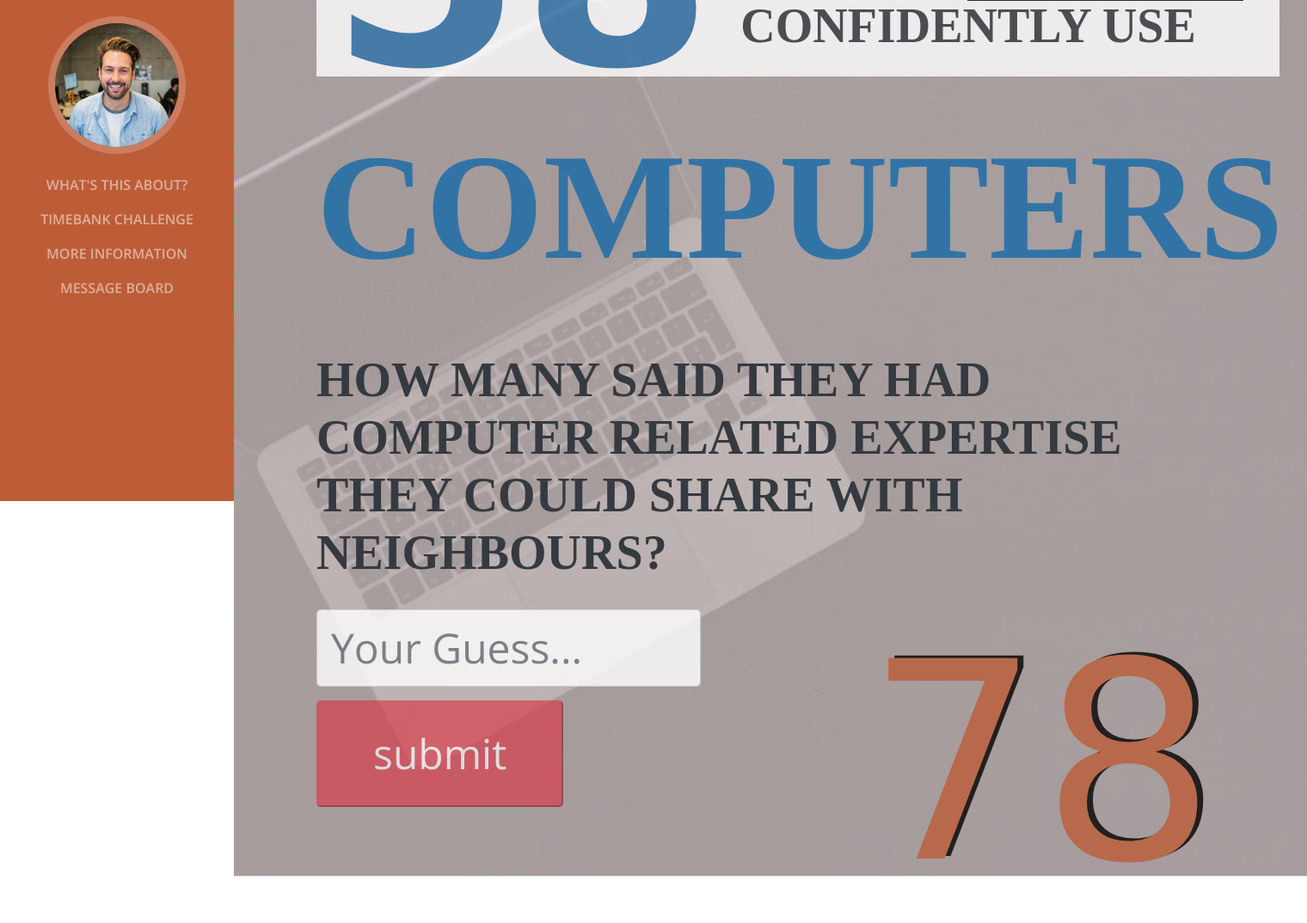
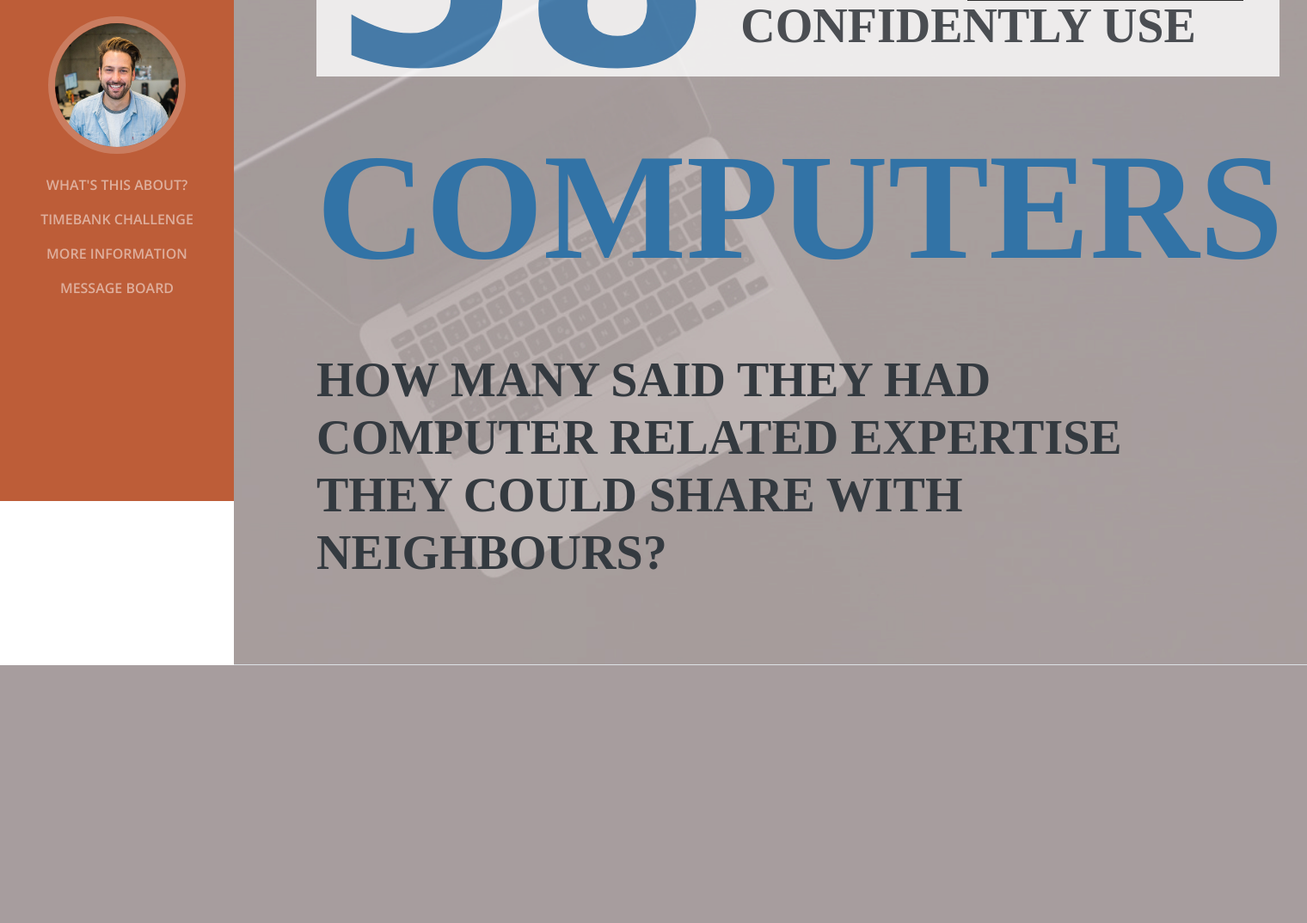
Before and after one commit to Code-Institute-Submissions/MDA-TimeBank-App, a Flask app: page /challenge_1 in a window 1520 px wide. Shown: the part 217-1291 px from the top of the page at 86% size. After the commit the page ends 991 px from the top, so only its background shows below. Run offline with Flask 2, Linux system fonts and the light colour scheme; some libraries are stand-ins or nearby versions; some web fonts are replaced.

Commit message:
Jquery transitions added to Challenge_1 page

```diff
--- a/static/css/styles.css
+++ b/static/css/styles.css
@@ -101,7 +101,7 @@
     font-size: 20rem;
     line-height: 5rem;
     color: #bd5d38!important;
-    padding-top: 7rem;
+    margin-top: 5rem;
     text-shadow: 7px -3px black;
 }
 
@@ -195,9 +195,9 @@ h2 {
 
 .btn-lg {
     padding: 1.5rem 4rem;
-    font-size: 3rem;
+    font-size: 2rem;
     line-height: 1.5;
-    border-radius: .3rem;
+    border-radius: 2rem;
     margin-top: 1rem;
     opacity: .8;
 }
@@ -206,3 +206,10 @@ h2 {
     font-size: 3rem;
     max-width: 70%;
 }
+
+/*Transitions*/
+.hidden,
+.hidden_title,
+.hidden_answer {
+    display: none;
+}
--- a/static/js/challenge.js
+++ b/static/js/challenge.js
@@ -1,3 +1,13 @@
 $(document).ready(function() {
 
+    // Numbers (need) on Challenge Pages dissolve in on page load
+    $('h1.hidden').fadeIn(2000).removeClass('hidden');
+    $('h2.hidden').show(2000).removeClass('hidden');
+    $('h1.hidden_title').delay(3000).show("fast").removeClass('hidden');
+    $('h2.hidden_title').delay(5000).show("fast").removeClass('hidden');
+    $('form.hidden_title').delay(8000).show("fast").removeClass('hidden');
+
+
+
+
 });
--- a/templates/base.html
+++ b/templates/base.html
@@ -30,7 +30,7 @@
 
         <nav class="navbar navbar-expand-lg navbar-dark bg-primary fixed-top" id="sideNav">
             <a class="navbar-brand js-scroll-trigger" href="#page-top">
-        <span class="d-block d-lg-none">Start Bootstrap</span>
+        <span class="d-block d-lg-none">Markets Development Association<br>TimeBank Survey</span>
         <span class="d-none d-lg-block">
           <img class="img-fluid img-profile rounded-circle mx-auto mb-2" src="{{ url_for('static', filename='img/profile.jpg') }}" alt="">
         </span>
--- a/templates/challenge_1.html
+++ b/templates/challenge_1.html
@@ -1,6 +1,4 @@
-{% extends 'base.html' %}
-
-{% block content %}
+{% extends 'base.html' %} {% block content %}
 
 <div class="container-fluid p-0">
 
@@ -17,25 +15,27 @@
 
             <div class="parent_1">
                 <div class="left input-group">
-                    <h1 class="challenge-numbers_1">{{ challenge_data[0]["need_amount"] }}</h1>
+                    <h1 class="challenge-numbers_1 hidden">{{ challenge_data[0]["need_amount"] }}</h1>
                 </div>
                 <div class="right">
-                    <h2>{{ challenge_data[0]["need_statement"] }}</h2>
+                    <h2 class="hidden">{{ challenge_data[0]["need_statement"] }}</h2>
                 </div>
             </div>
-
-            <h1 class="mb-5 challenge-page-title">{{ challenge_data[0]["title"] }}</h1>
-
-            <h2>{{ challenge_data[0]["skill_question"] }}</h2>
-
+            <div>
+                <h1 class="mb-5 challenge-page-title hidden_title">{{ challenge_data[0]["title"] }}</h1>
+            </div>
+            <div>
+                <h2 class="hidden_title">{{ challenge_data[0]["skill_question"] }}</h2>
+            </div>
             <div class="parent_2">
 
-                <form method='post'>
-                    <input type='text' class=" form-control form-control-lg input-field input-lg" name='guess' placeholder="Your Guess...">
-                    <input type='submit' class="btn-lg btn-danger" value='submit'>
+                <form method='post' class="form hidden_title">
+                    <input type='number' class=" form-control form-control-lg input-field input-lg" name='guess' placeholder="Your Guess..." required>
+                    <button type='button' class="btn-lg btn-danger" value='submit' onSubmit="return false;">submit</button>
                 </form>
 
-                <div class="challenge-numbers_2">{{ challenge_data[0]["skill_answer"] }}
+                <div>
+                    <h1 class="hidden_answer challenge-numbers_2">{{ challenge_data[0]["skill_answer"] }}</h1>
                 </div>
             </div>
         </div>
```
Also changed, not shown: 1 other file.
